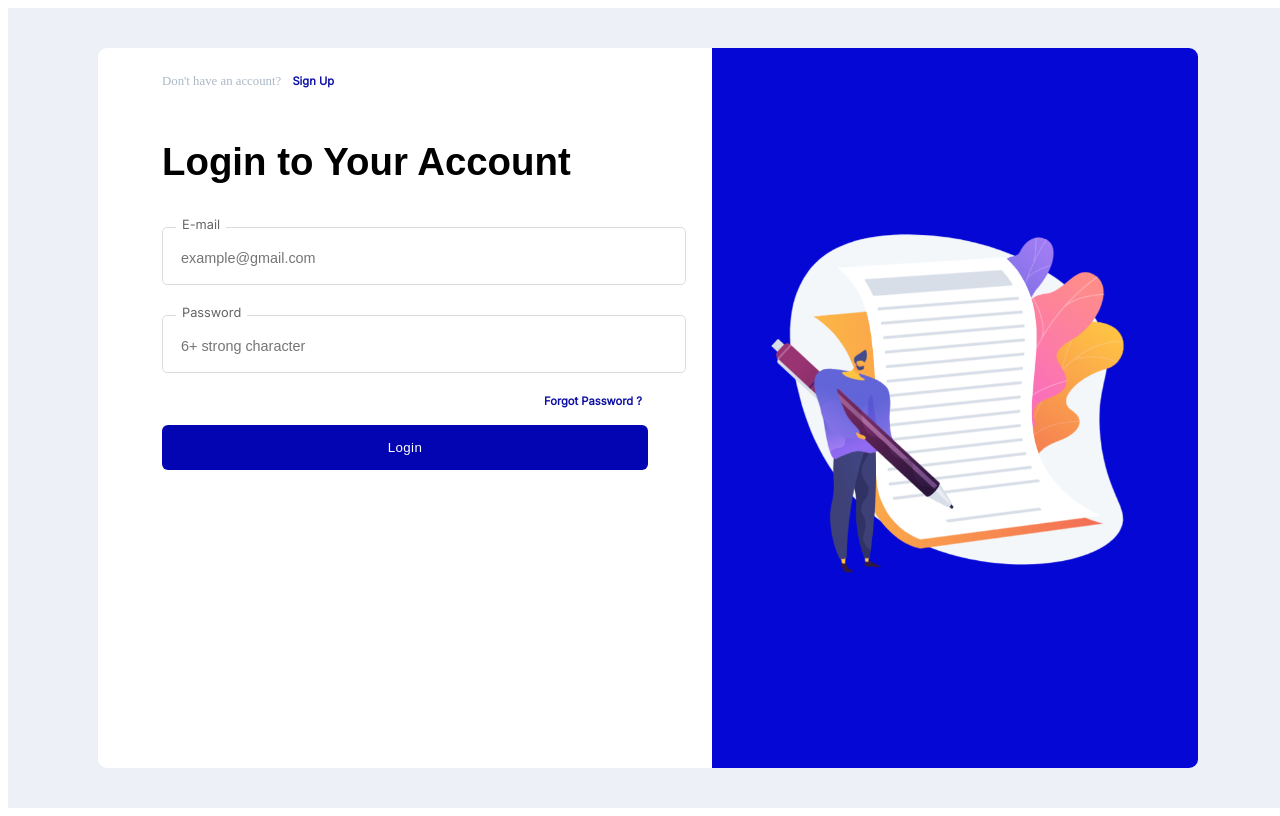
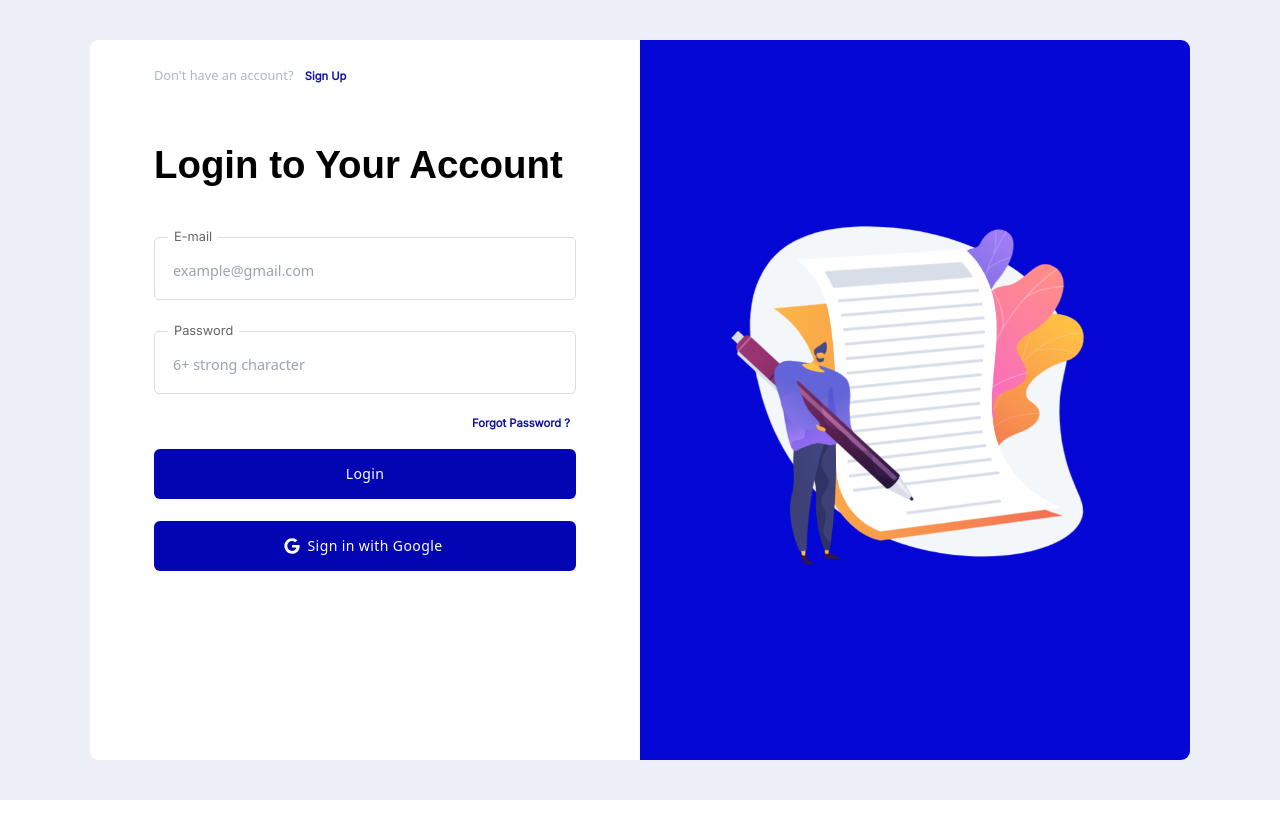
Before and after one commit to Yash-9274/blogfinal, a React (Create React App) app in the folder blogfinal/: page /login in a window 1280 px wide. Built offline with nearby package versions, Linux system fonts and the light colour scheme; no server answers; a web font is replaced by a local one.

Commit message:
secondcommit

```diff
--- a/blogfinal/package.json
+++ b/blogfinal/package.json
@@ -11,6 +11,7 @@
     "axios": "^1.4.0",
     "react": "^18.2.0",
     "react-dom": "^18.2.0",
+    "react-google-login": "^5.2.2",
     "react-icons": "^4.8.0",
     "react-router-dom": "^6.11.0",
     "react-scripts": "5.0.1",
@@ -39,5 +40,8 @@
       "last 1 firefox version",
       "last 1 safari version"
     ]
+  },
+  "devDependencies": {
+    "tailwindcss": "^3.3.2"
   }
 }
--- a/blogfinal/src/Css/Login.css
+++ b/blogfinal/src/Css/Login.css
@@ -1,3 +1,7 @@
+@import "tailwindcss/base";
+@import "tailwindcss/components";
+@import "tailwindcss/utilities";
+
 .Inclusive-login-page {
   position: relative;
   width: 100vw;
@@ -5,7 +9,7 @@
   display: flex;
   justify-content: center;
   align-items: center;
-    background-color: #EDF0F7;
+  background-color: #edf0f7;
 }
 
 .login-big-wrapper {
@@ -25,7 +29,7 @@
 }
 
 .login-banner-section {
-    background-color: #0507D4;
+  background-color: #0507d4;
   border-radius: 0 9px 9px 0;
   width: 50%;
   display: flex;
@@ -54,7 +58,7 @@
 }
 
 .top-suggest_register span {
-    color: #ABB8c5;
+  color: #abb8c5;
   margin-right: 8px;
 }
 
@@ -63,7 +67,7 @@
   color: rgb(13, 16, 163);
   text-decoration: none;
   font-weight: 600;
-    font-family: 'Inter', sans-serif;
+  font-family: "Inter", sans-serif;
 }
 
 .top-login-explain {
@@ -71,16 +75,16 @@
 }
 
 .top-login-explain h2 {
-    font-family: 'Inter', sans-serif;
+  font-family: "Inter", sans-serif;
   font-weight: bold;
   margin-bottom: 1.4rem;
   font-size: 2.4rem;
-    font-family: 'Signika Negative', sans-serif;
+  font-family: "Signika Negative", sans-serif;
 }
 
 .top-login-explain p {
   color: #afafaf;
-    font-family: 'Inter', sans-serif;
+  font-family: "Inter", sans-serif;
   font-size: 0.7rem;
 }
 
@@ -94,7 +98,7 @@
   top: -10px;
   left: 14px;
   font-size: 0.8rem;
-    font-family: 'Inter', sans-serif;
+  font-family: "Inter", sans-serif;
   background-color: white;
   color: #646464;
   padding: 0 6px;
@@ -120,14 +124,14 @@
   border: #0205b1 solid 1px;
 }
 
-.login-big-wrapper form input:focus+label {
+.login-big-wrapper form input:focus + label {
   color: #0205b1 !important;
 }
 
 .login-screen__forgotpassword {
   float: right;
   text-decoration: none;
-    font-family: 'Inter', sans-serif;
+  font-family: "Inter", sans-serif;
   font-size: 0.7rem;
   margin-top: -13px;
   color: rgb(13, 16, 163);
--- a/blogfinal/src/components/AuthScreens/LoginScreen.js
+++ b/blogfinal/src/components/AuthScreens/LoginScreen.js
@@ -1,63 +1,58 @@
 import { useState } from "react";
 import axios from "axios";
-import "../../Css/Login.css"
+import "../../Css/Login.css";
 import { Link, useNavigate } from "react-router-dom";
+import GoogleLogin from "react-google-login";
+
 const LoginScreen = () => {
   const [email, setEmail] = useState("");
   const [password, setPassword] = useState("");
   const [error, setError] = useState("");
-  const navigate = useNavigate()
+  const navigate = useNavigate();
 
+  const handleLoginSuccess = (response) => {
+    navigate("/");
+    console.log(response);
+    const { accessToken } = response.tokenObj;
+    sessionStorage.setItem("accessToken", accessToken); // TODO: Implement success handling logic
+  };
+
+  const handleLoginFailure = (error) => {
+    console.error(error); // TODO: Implement failure handling logic
+  };
 
   const loginHandler = async (e) => {
     e.preventDefault();
 
     try {
-      const { data } = await axios.post(
-        "/auth/login",
-        { email, password }
-      );
+      const { data } = await axios.post("/auth/login", { email, password });
       localStorage.setItem("authToken", data.token);
 
       setTimeout(() => {
-
-        navigate("/")
-
-      }, 1800)
-
+        navigate("/");
+      }, 1800);
     } catch (error) {
       setError(error.response.data.error);
       setTimeout(() => {
         setError("");
       }, 4500);
-
     }
   };
 
   return (
-
     <div className="Inclusive-login-page">
-
       <div className="login-big-wrapper">
-
         <div className="section-wrapper">
-
           <div className="top-suggest_register">
-
             <span>Don't have an account? </span>
             <a href="/register">Sign Up</a>
-
           </div>
 
           <div className="top-login-explain">
             <h2>Login to Your Account </h2>
-
-
-
           </div>
 
-
-          <form onSubmit={loginHandler} >
+          <form onSubmit={loginHandler}>
             {error && <div className="error_message">{error}</div>}
             <div className="input-wrapper">
               <input
@@ -70,10 +65,8 @@
                 tabIndex={1}
               />
               <label htmlFor="email">E-mail</label>
-
             </div>
             <div className="input-wrapper">
-
               <input
                 type="password"
                 required
@@ -84,33 +77,57 @@
                 value={password}
                 tabIndex={2}
               />
-              <label htmlFor="password">
-                Password
-
-              </label>
+              <label htmlFor="password">Password</label>
             </div>
-            <Link to="/forgotpassword" className="login-screen__forgotpassword"> Forgot Password ?
+            <Link to="/forgotpassword" className="login-screen__forgotpassword">
+              {" "}
+              Forgot Password ?
             </Link>
-            <button type="submit" >
+            <button
+              class="class=text-white bg-[#4285F4] hover:bg-[#4285F4]/90 focus:ring-4 focus:outline-none focus:ring-[#4285F4]/50 font-medium rounded-lg text-sm px-5 py-2.5 text-center justify-center inline-flex items-center dark:focus:ring-[#4285F4]/55 mr-2 mb-2"
+              type="submit"
+            >
               Login
             </button>
-
+            <GoogleLogin
+              clientId="1081086113702-c6nr2s3ubdmglgb2ojsv8u06ji9e7lsu.apps.googleusercontent.com"
+              onSuccess={handleLoginSuccess}
+              onFailure={handleLoginFailure}
+              cookiePolicy={"single_host_origin"}
+              className="google-auth-button"
+              render={(renderProps) => (
+                <button
+                  type="button"
+                  class="class=text-white bg-[#4285F4] hover:bg-[#4285F4]/90 focus:ring-4 focus:outline-none focus:ring-[#4285F4]/50 font-medium rounded-lg text-sm px-5 py-2.5 text-center justify-center inline-flex items-center dark:focus:ring-[#4285F4]/55 mr-2 mb-2"
+                  onClick={renderProps.onClick}
+                >
+                  <svg
+                    class="w-4 h-4 mr-2 -ml-1"
+                    aria-hidden="true"
+                    focusable="false"
+                    data-prefix="fab"
+                    data-icon="google"
+                    role="img"
+                    xmlns="http://www.w3.org/2000/svg"
+                    viewBox="0 0 488 512"
+                  >
+                    <path
+                      fill="currentColor"
+                      d="M488 261.8C488 403.3 391.1 504 248 504 110.8 504 0 393.2 0 256S110.8 8 248 8c66.8 0 123 24.5 166.3 64.9l-67.5 64.9C258.5 52.6 94.3 116.6 94.3 256c0 86.5 69.1 156.6 153.7 156.6 98.2 0 135-70.4 140.8-106.9H248v-85.3h236.1c2.3 12.7 3.9 24.9 3.9 41.4z"
+                    ></path>
+                  </svg>
+                  Sign in with Google
+                </button>
+              )}
+            />
           </form>
-
-
         </div>
 
         <div className="login-banner-section ">
-
           <img src="login.png" alt="banner" width="400px" />
         </div>
-
       </div>
-
-
     </div>
-
-
   );
 };
 
--- /dev/null
+++ b/blogfinal/tailwind.config.js
@@ -0,0 +1,8 @@
+/** @type {import('tailwindcss').Config} */
+module.exports = {
+  content: ["./src/**/*.{js,jsx,ts,tsx}"],
+  theme: {
+    extend: {},
+  },
+  plugins: [],
+};
```
Also changed, not shown: 1 other file (tests, documents, lock files or other folders). Lines whose indentation alone changed are shown as unchanged.
